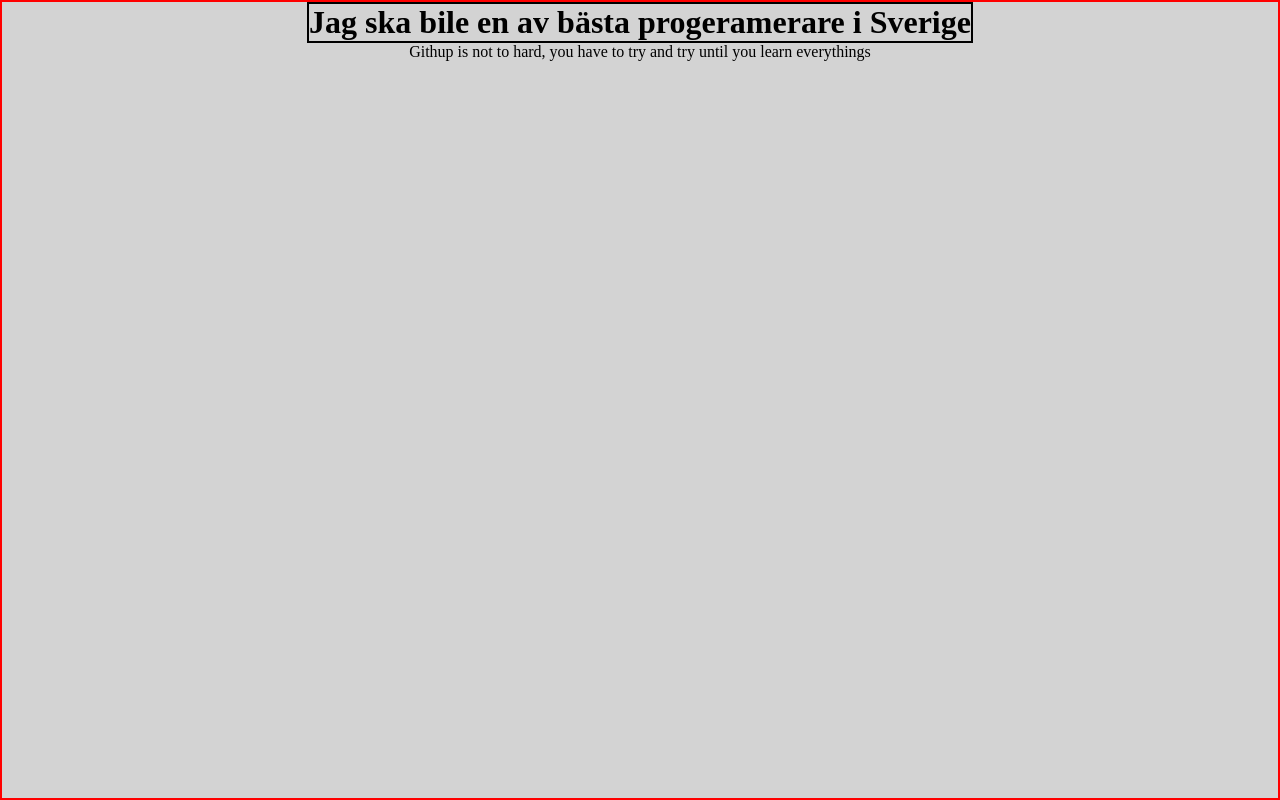
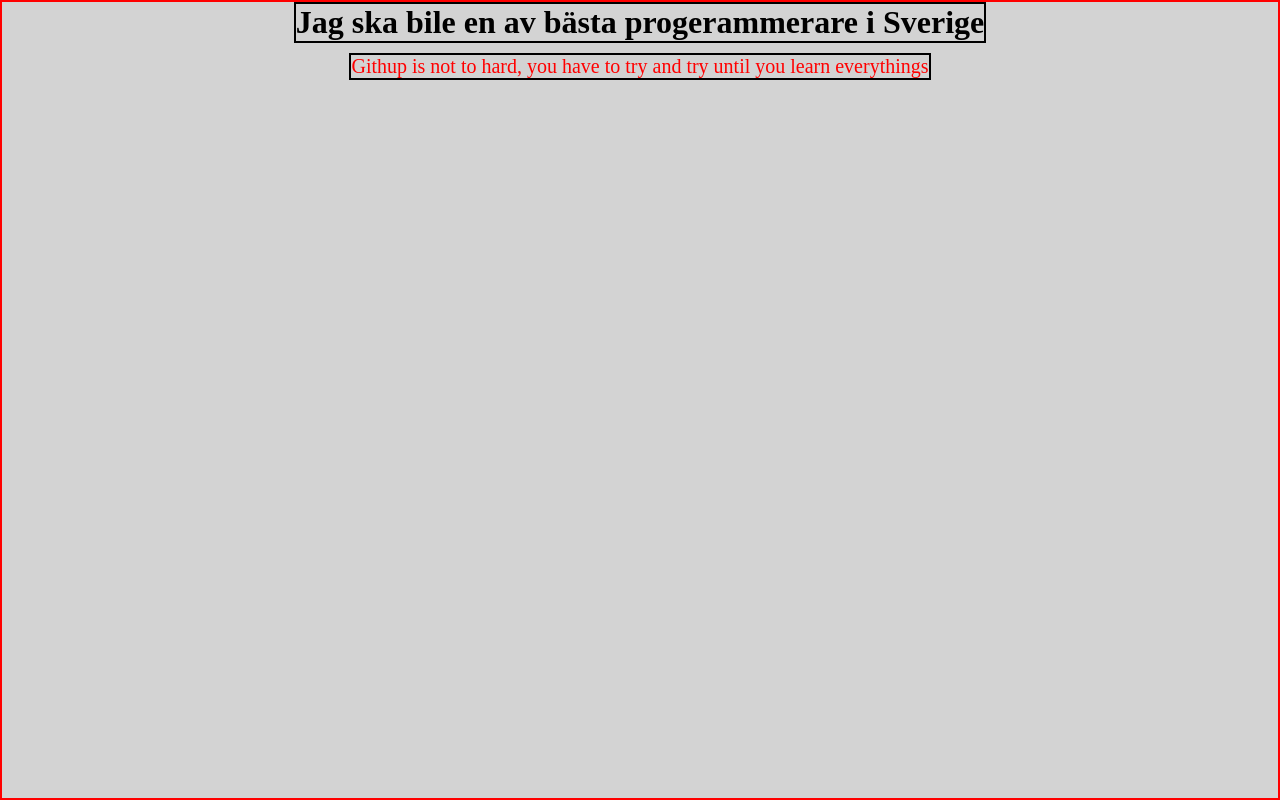
Before and after one commit to miladposhtkohi-droid/test-project2, a plain HTML site: page index.html in a window 1280 px wide. Drawn offline with Linux system fonts and the light colour scheme.

Commit message:
change p

```diff
--- a/index.html
+++ b/index.html
@@ -7,7 +7,7 @@
     <link rel="stylesheet" href="style.css">
 </head>
 <body>
-    <h1>Jag ska bile en av bästa progeramerare i Sverige</h1>
+    <h1>Jag ska bile en av bästa progerammerare i Sverige</h1>
    <div>
     <p>Githup is not to hard, you have to try and try until you learn everythings</p>
     </div>
--- a/style.css
+++ b/style.css
@@ -22,7 +22,12 @@ h1{
     border:2px solid black;
 
 }
-p{
+p{ border: 2px solid black;
+    display: inline-block;
+    font-size: 20px;
+    margin-top: 10px;
+    padding: 0;
+    color: red;
 
 
 }
```
